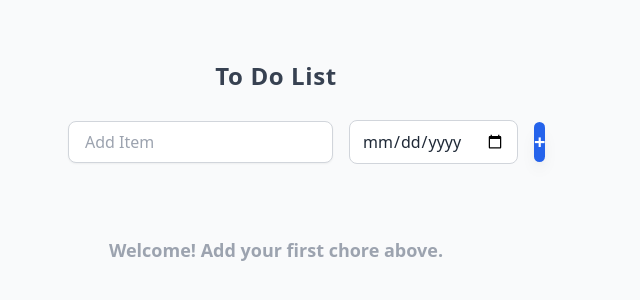
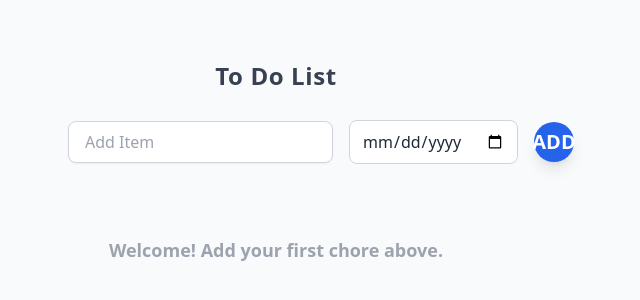
Before and after one commit to Maithili-007/todolist, a React (Vite) app in the folder frontend/: page / in a window 1280 px wide. Shown: the part 216-516 px from the top of the page, without its empty margins (364-1004 px from the left). Built offline with nearby package versions, Linux system fonts and the light colour scheme; no server answers.

Commit message:
added changes

```diff
--- a/frontend/src/components/AddTodo.jsx
+++ b/frontend/src/components/AddTodo.jsx
@@ -34,7 +34,7 @@
         className="bg-blue-600 text-white rounded-full w-10 h-10 flex items-center justify-center shadow-lg hover:bg-blue-700"
         aria-label="Add"
       >
-        <span className="text-xl font-bold">+</span>
+        <span className="text-xl font-bold">ADD</span>
       </button>
     </div>
   );
--- a/frontend/src/components/TodoItem.jsx
+++ b/frontend/src/components/TodoItem.jsx
@@ -108,13 +108,13 @@
             onClick={() => setIsEditing(true)}
             className="ml-3 text-blue-600 dark:text-blue-400 hover:underline text-sm"
           >
-            Edit
+            EDIT
           </button>
           <button
             onClick={() => onDeleteClick(id)}
             className="ml-2 text-red-500 dark:text-red-400 hover:underline text-sm"
           >
-            Delete
+            DELETE
           </button>
         </>
       )}
```
